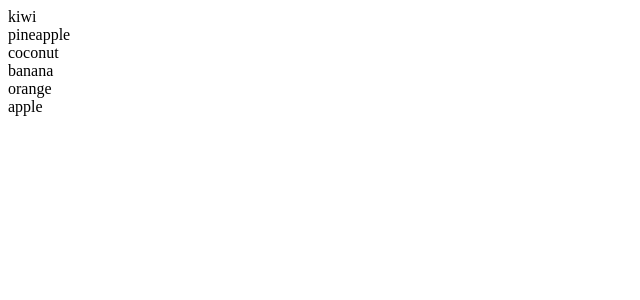
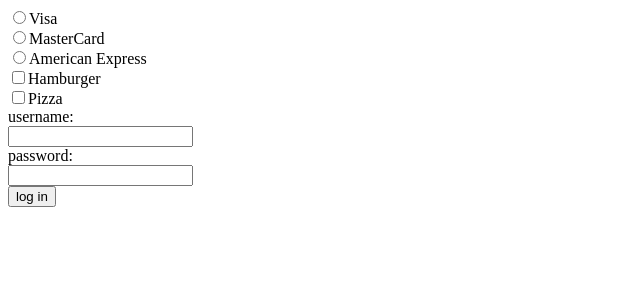
Before and after one commit to Markus-Helfenstein/php-bro-code-tutorial, a PHP site: page / in a window 1280 px wide. Shown: the top 300 px of the page, without its empty margins (0-640 px from the left). Run offline with PHP 8.4, Linux system fonts and the light colour scheme.

Commit message:
radio and checkboxes

```diff
--- a/index.php
+++ b/index.php
@@ -8,17 +8,28 @@
 </head>
 
 <body>
-
+    <form action="index.php" method="post">
+        <input type="radio" name="payment_method" id="payment_method_0" value="Visa"><label for="payment_method_0">Visa</label><br>
+        <input type="radio" name="payment_method" id="payment_method_1" value=" MasterCard"><label for="payment_method_1">MasterCard</label><br>
+        <input type="radio" name="payment_method" id="payment_method_2" value="American Express"><label for="payment_method_2">American Express</label><br>
+        <input type="checkbox" name="foods[]" id="food_0" value="Hamburger"><label for="food_0">Hamburger</label><br>
+        <input type="checkbox" name="foods[]" id="food_1" value="Pizza"><label for="food_1">Pizza</label><br>
+        <label for="username">username:</label><br>
+        <input type="text" name="username"><br>
+        <label for="password">password:</label><br>
+        <input type="password" name="password"><br>
+        <input type="submit" name="login" value="log in"><br>
+    </form>
 </body>
 
 </html>
 <?php
-    $foods = ["apple", "orange", "banana", "coconut"];
-
-    array_push($foods, "pineapple", "kiwi");
-    $foods = array_reverse($foods);
-
-    foreach($foods as $food){
-        echo "{$food}<br>";
+foreach ($_POST as $key => $value) {
+    if (is_array($value)) {
+        $concatenatedArrayString = implode(",", $value);
+        echo "{$key} => [{$concatenatedArrayString}] <br>";
+    } else {
+        echo "{$key} => {$value} <br>";
     }
+}
 ?>
```
